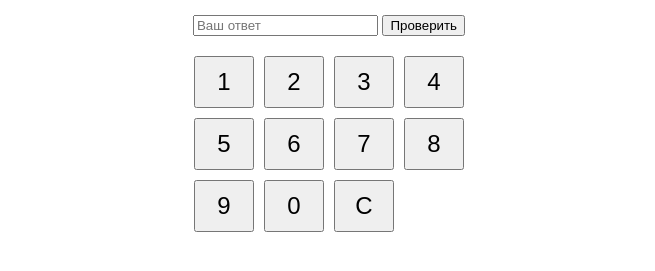
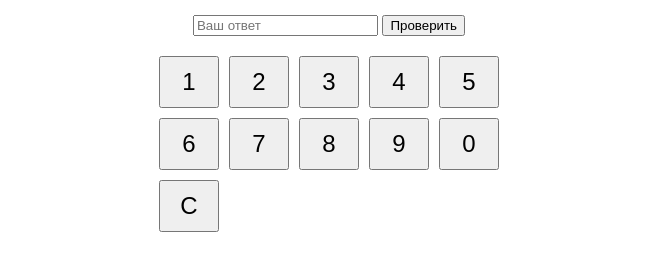
Before and after one commit to sirynmist/anzan.io, a plain HTML site: page v2.html in a window 1280 px wide. Shown: the part 413-684 px from the top of the page, without its empty margins (311-966 px from the left). Drawn offline with Linux system fonts and the light colour scheme.

Commit message:
Update v2.html

```diff
--- a/v2.html
+++ b/v2.html
@@ -18,7 +18,7 @@
         }
         .button-grid {
             display: grid;
-            grid-template-columns: repeat(4, 60px);
+            grid-template-columns: repeat(5, 60px);
             gap: 10px;
             justify-content: center;
             margin-top: 20px;
```
